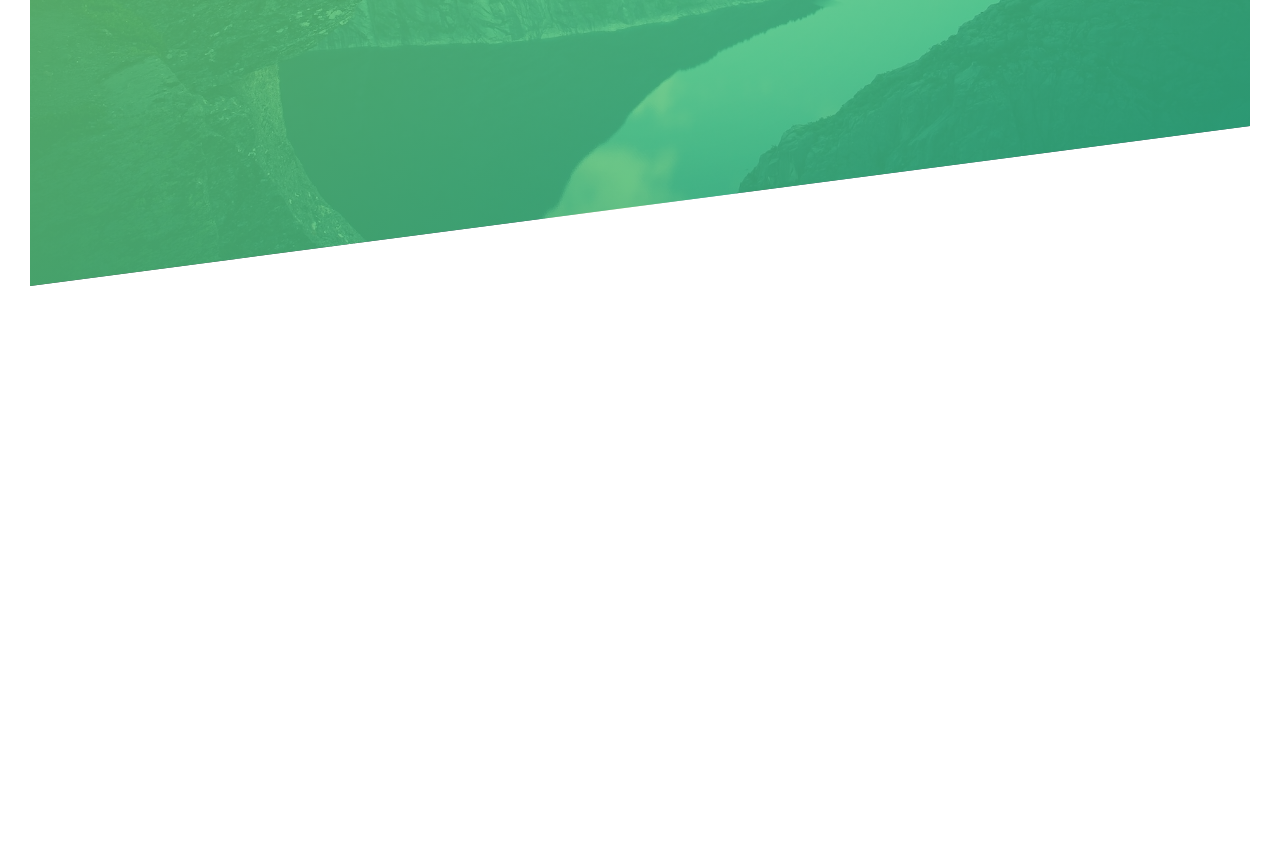
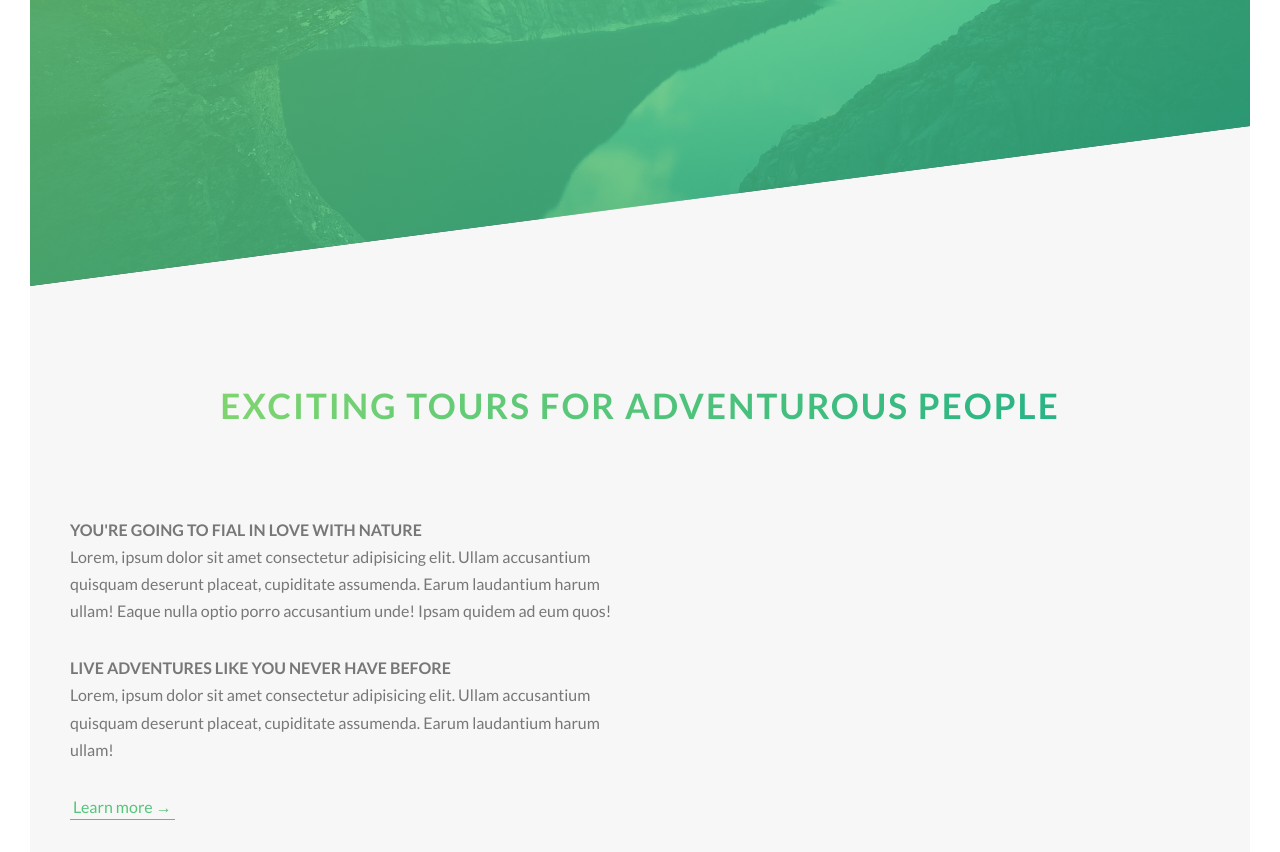
Before and after one commit to leoua7/Natours, a website: page index.html in a window 1280 px wide. Shown: the part 504-1356 px from the top of the page. Before the commit the page ends 820 px from the top, so only its background shows below. Drawn offline with Linux system fonts and the light colour scheme.

Commit message:
"section-about" part left

```diff
--- a/index.html
+++ b/index.html
@@ -26,13 +26,35 @@
       <a href="#" class="btn btn--white btn--animated">Discover our tours</a>
     </div>
   </header>
-
-<!--
-  <section class="grid-test">
-    <div class="row">
-      <div class="col-1-of-2">Col 1 of 2</div>
-      <div class="col-1-of-2">Col 1 of 2</div>
-    </div>
+  <main>
+    <section class="section-about">
+      <div class="u-center-text">
+        <h2 class="heading-secondary u-margin-bottom-big">
+          Exciting tours for adventurous people
+        </h2>
+      </div>
+      <div class="row">
+        <div class="col-1-of-2 u-margin-bottom-small">
+          <h3 class="heading-tertiary">You're going to fial in love with nature</h3>
+          <p class="paragraph">
+            Lorem, ipsum dolor sit amet consectetur adipisicing elit. Ullam accusantium quisquam deserunt placeat,
+            cupiditate assumenda. Earum laudantium harum ullam! Eaque nulla optio porro accusantium unde! Ipsam quidem
+            ad eum quos!
+          </p>
+          <h3 class="heading-tertiary">Live adventures like you never have before</h3>
+          <p class="paragraph">
+            Lorem, ipsum dolor sit amet consectetur adipisicing elit. Ullam accusantium quisquam deserunt placeat,
+            cupiditate assumenda. Earum laudantium harum ullam!
+          </p>
+          <a href="#" class="btn-text">Learn more &rarr;</a>
+        </div>
+      </div>
+      <div class="col-1-of-2 u-margin-bottom-small">
+      </div>
+    </section>
+  </main>
+  <!--
+        <section class="grid-test">
 
     <div class="row">
       <div class="col-1-of-3">Col 1 of 3</div>
--- a/sass/abstracts/_variables.scss
+++ b/sass/abstracts/_variables.scss
@@ -3,9 +3,14 @@ $color-primary: #55c57a;
 $color-primary-light: #7ed56f;
 $color-primary-dark: #28b485;
 
+$color-grey-light-1: #f7f7f7;
+
 $color-grey-dark: #777;
 $color-white: #eee;
 $color-black: #000;
+
+//FONT
+$default-font-size: 1.6rem;
 
 // GRID
 $grid-width: 114rem;
--- a/sass/base/_typography.scss
+++ b/sass/base/_typography.scss
@@ -1,7 +1,7 @@
 body {
   font-family: "Lato", sans-serif;
   font-weight: 400;
-  font-size: 1.6rem;
+  font-size: $default-font-size;
   line-height: 1.7;
   color: #777;
   padding: 3rem;
@@ -34,3 +34,35 @@ body {
     animation: moveInRight 1s ease-out;
   }
 }
+
+.heading-secondary {
+  font-size: 3.5rem;
+  text-transform: uppercase;
+  font-weight: 700;
+  display: inline-block;
+  background-image: linear-gradient(to right, $color-primary-light, $color-primary-dark);
+  background-clip: text;
+  -webkit-background-clip: text;
+  color: transparent;
+  letter-spacing: 0.2rem;
+  transition: all 0.2s;
+
+  &:hover {
+    transform: skewY(2deg) skewX(15deg) scale(1.1);
+    text-shadow: .5rem 1rem 2rem rgba($color-black, .2);
+  }
+}
+
+.heading-tertiary {
+  font-size: $default-font-size;
+  font-weight: 700;
+  text-transform: uppercase;
+}
+
+.paragraph {
+  font-size: $default-font-size;
+
+  &:not(:last-child) {
+    margin-bottom: 3rem;
+  }
+}
--- a/sass/base/_utilities.scss
+++ b/sass/base/_utilities.scss
@@ -0,0 +1,4 @@
+.u-center-text { text-align: center; }
+.u-margin-bottom-small { margin-bottom: 1.5rem;}
+.u-margin-bottom-medium { margin-bottom: 4rem;}
+.u-margin-bottom-big { margin-bottom: 8rem;}
--- a/sass/components/_buttons.scss
+++ b/sass/components/_buttons.scss
@@ -52,3 +52,28 @@
     animation-fill-mode: backwards;
   }
 }
+
+.btn-text {
+  &:link,
+  &:visited {
+    font-size: $default-font-size;
+    color: $color-primary;
+    display: inline;
+    text-decoration: none;
+    border-bottom: 1px solid $color-primary;
+    padding: 3px;
+  }
+
+  &.hover {
+    background-color: $color-primary;
+    color: $color-white;
+    box-shadow: 0 1rem 2rem rgba($color-black, .15);
+    transform: translateY(-2px);
+  }
+
+  &:active {
+    box-shadow: 0 .5rem 1rem rgba($color-black, .15);
+    transform: translateY(0);
+  }
+
+}
--- a/sass/layout/_grid.scss
+++ b/sass/layout/_grid.scss
@@ -1,6 +1,5 @@
 .row {
   max-width: $grid-width;
-  background-color: #eee;
   margin: 0 auto;
 
   &:not(:last-child) {
@@ -10,7 +9,6 @@
   @include clearfix;
 
   [class^="col-"] {
-    background-color: orangered;
     float: left;
 
     &:not(:last-child) {
--- a/sass/pages/_home.scss
+++ b/sass/pages/_home.scss
@@ -0,0 +1,5 @@
+.section-about {
+  background-color: $color-grey-light-1;
+  padding: 25rem 0;
+  margin-top: -20vh;
+}
```
Also changed, not shown: css/style.css.
